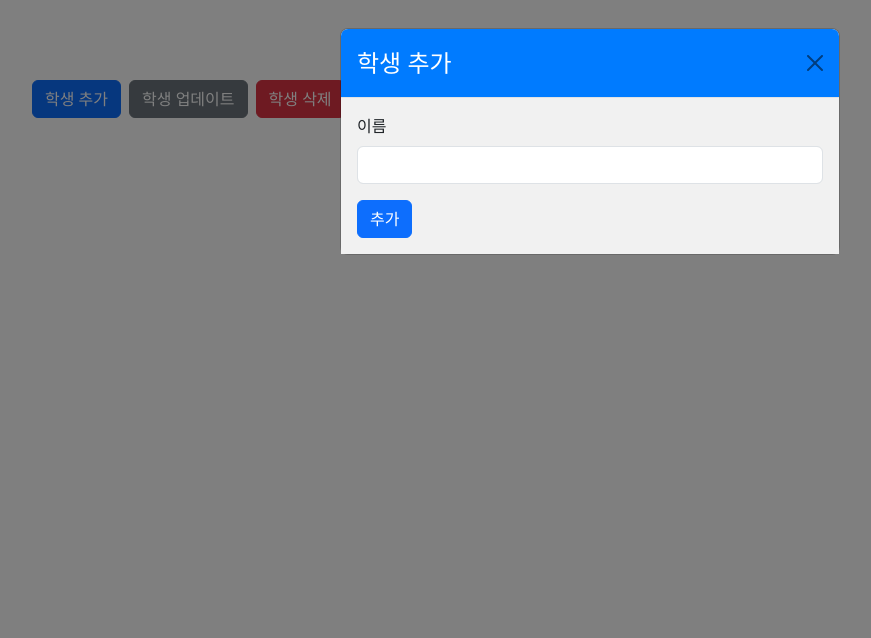
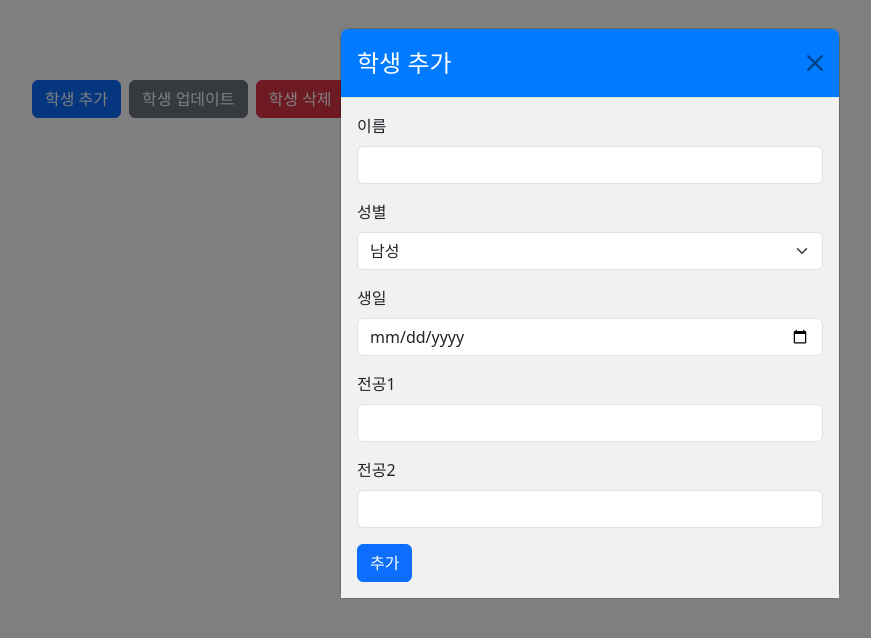
Before and after one commit to haeyun1/2024-2-ossassignment-5-2, a React (Create React App) app: page /add in a window 1280 px wide. Shown: the top 638 px of the page, without its empty margins (50-921 px from the left). Built offline with nearby package versions, Linux system fonts and the light colour scheme.

Commit message:
AddStudent.js 수정

```diff
--- a/src/components/AddStudentModal.js
+++ b/src/components/AddStudentModal.js
@@ -49,6 +49,7 @@ function AddStudentModal({ show, handleClose, refreshStudents }) {
       </Modal.Header>
       <Modal.Body>
         <form onSubmit={handleAddStudent}>
+          {/* 이름 입력 */}
           <div className="mb-3">
             <label htmlFor="name" className="form-label">
               이름
@@ -63,7 +64,64 @@ function AddStudentModal({ show, handleClose, refreshStudents }) {
               required
             />
           </div>
-          {/* 생년월일, 성별, 전공 입력 필드 */}
+          {/* 성별 입력 */}
+          <div className="mb-3">
+            <label htmlFor="gender" className="form-label">
+              성별
+            </label>
+            <select
+              className="form-select"
+              id="gender"
+              value={student.gender}
+              onChange={handleInputChange}
+              required
+            >
+              <option value="Male">남성</option>
+              <option value="Female">여성</option>
+              <option value="Other">기타</option>
+            </select>
+          </div>
+          {/* 생일 입력 */}
+          <div className="mb-3">
+            <label htmlFor="birth" className="form-label">
+              생일
+            </label>
+            <input
+              type="date"
+              className="form-control"
+              id="birth"
+              value={student.birth}
+              onChange={handleInputChange}
+              required
+            />
+          </div>
+          {/* 전공1 입력 */}
+          <div className="mb-3">
+            <label htmlFor="major1" className="form-label">
+              전공1
+            </label>
+            <input
+              type="text"
+              className="form-control"
+              id="major1"
+              value={student.major1}
+              onChange={handleInputChange}
+              required
+            />
+          </div>
+          {/* 전공2 입력 */}
+          <div className="mb-3">
+            <label htmlFor="major2" className="form-label">
+              전공2
+            </label>
+            <input
+              type="text"
+              className="form-control"
+              id="major2"
+              value={student.major2}
+              onChange={handleInputChange}
+            />
+          </div>
           <Button type="submit" variant="primary">
             추가
           </Button>
```
